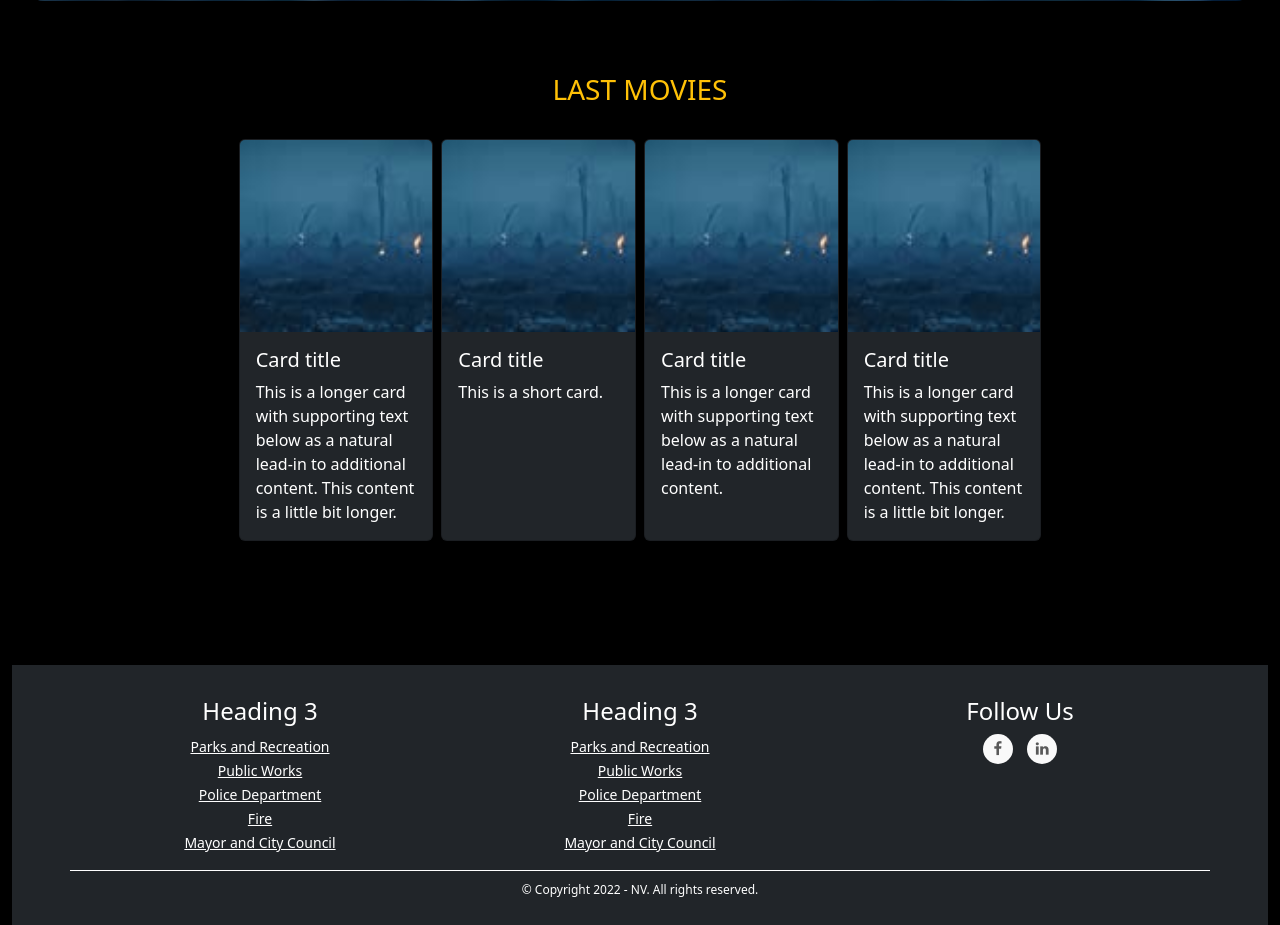
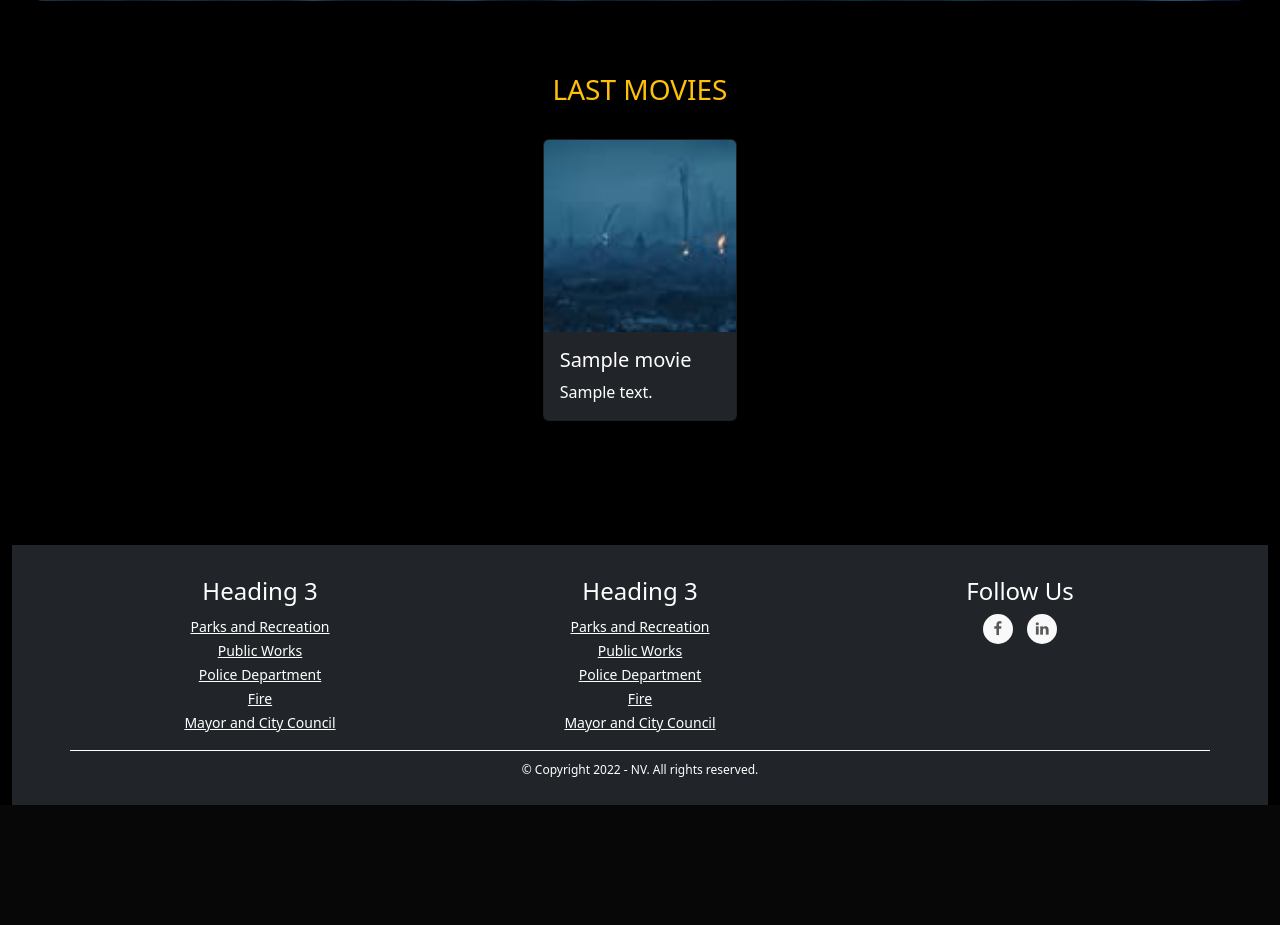
Before and after one commit to n-vgh98/IMDB, a Django app: page / in a window 1280 px wide. Shown: the part 625-1550 px from the top of the page. After the commit the page ends 1430 px from the top, so only its background shows below. Run offline with Django 4.2, Linux system fonts and the light colour scheme; tables that the repository leaves empty hold one stand-in row (values such as "Sample post"); some libraries are stand-ins or nearby versions.

Commit message:
create movie detail url,view,template

```diff
--- a/movies/templates/movies/index.html
+++ b/movies/templates/movies/index.html
@@ -43,42 +43,44 @@
         </div>
       </div>
       <div class="row row-cols-1 row-cols-md-6 g-2 p-4 justify-content-center">
+        {% for movie in movies %}
         <div class="col">
           <div class="card h-100 text-white bg-dark">
             <img src="images/slider/imdb-photo1.jpg" class="card-img-top" alt="...">
             <div class="card-body">
-              <h5 class="card-title ">Card title</h5>
-              <p class="card-text">This is a longer card with supporting text below as a natural lead-in to additional content. This content is a little bit longer.</p>
+              <h5 class="card-title ">{{ movie.title }}</h5>
+              <p class="card-text">{{ movie.description }}</p>
             </div>
           </div>
         </div>
-        <div class="col">
-          <div class="card h-100 text-white bg-dark">
-            <img src="images/slider/imdb-photo1.jpg" class="card-img-top" alt="...">
-            <div class="card-body">
-              <h5 class="card-title">Card title</h5>
-              <p class="card-text">This is a short card.</p>
-            </div>
-          </div>
-        </div>
-        <div class="col">
-          <div class="card h-100 text-white bg-dark">
-            <img src="images/slider/imdb-photo1.jpg" class="card-img-top" alt="...">
-            <div class="card-body">
-              <h5 class="card-title">Card title</h5>
-              <p class="card-text">This is a longer card with supporting text below as a natural lead-in to additional content.</p>
-            </div>
-          </div>
-        </div>
-        <div class="col">
-          <div class="card h-100 text-white bg-dark">
-            <img src="images/slider/imdb-photo1.jpg" class="card-img-top" alt="...">
-            <div class="card-body">
-              <h5 class="card-title">Card title</h5>
-              <p class="card-text">This is a longer card with supporting text below as a natural lead-in to additional content. This content is a little bit longer.</p>
-            </div>
-          </div>
-        </div>
+        {% endfor %}
+<!--        <div class="col">-->
+<!--          <div class="card h-100 text-white bg-dark">-->
+<!--            <img src="images/slider/imdb-photo1.jpg" class="card-img-top" alt="...">-->
+<!--            <div class="card-body">-->
+<!--              <h5 class="card-title">Card title</h5>-->
+<!--              <p class="card-text">This is a short card.</p>-->
+<!--            </div>-->
+<!--          </div>-->
+<!--        </div>-->
+<!--        <div class="col">-->
+<!--          <div class="card h-100 text-white bg-dark">-->
+<!--            <img src="images/slider/imdb-photo1.jpg" class="card-img-top" alt="...">-->
+<!--            <div class="card-body">-->
+<!--              <h5 class="card-title">Card title</h5>-->
+<!--              <p class="card-text">This is a longer card with supporting text below as a natural lead-in to additional content.</p>-->
+<!--            </div>-->
+<!--          </div>-->
+<!--        </div>-->
+<!--        <div class="col">-->
+<!--          <div class="card h-100 text-white bg-dark">-->
+<!--            <img src="images/slider/imdb-photo1.jpg" class="card-img-top" alt="...">-->
+<!--            <div class="card-body">-->
+<!--              <h5 class="card-title">Card title</h5>-->
+<!--              <p class="card-text">This is a longer card with supporting text below as a natural lead-in to additional content. This content is a little bit longer.</p>-->
+<!--            </div>-->
+<!--          </div>-->
+<!--        </div>-->
 
       </div>
       <!-- end movie card -->
--- a/movies/urls.py
+++ b/movies/urls.py
@@ -1,8 +1,9 @@
 from django.urls import path
-from movies.views import movies_list
+from movies.views import *
 
 
 urlpatterns = [
     path('', movies_list, name='movies_list'),
+    path('detail/<int:pk>', detail_movie, name='detail_movie'),
 
 ]
--- a/movies/views.py
+++ b/movies/views.py
@@ -1,5 +1,13 @@
 from django.shortcuts import render
 from django.http import HttpResponse
+from movies.models import *
+
 
 def movies_list(request):
-    return render(request, 'movies/index.html')
+    movies = Movie.objects.filter(is_valid=True)
+    return render(request, 'movies/index.html', {'movies': movies})
+
+
+def detail_movie(request, pk):
+    movie = Movie.objects.get(pk=pk)
+    return render(request, 'movies/detail.html', {'movie': movie})
```
Also changed, not shown: movies/templates/movies/detail.html (+6 -118 lines).
